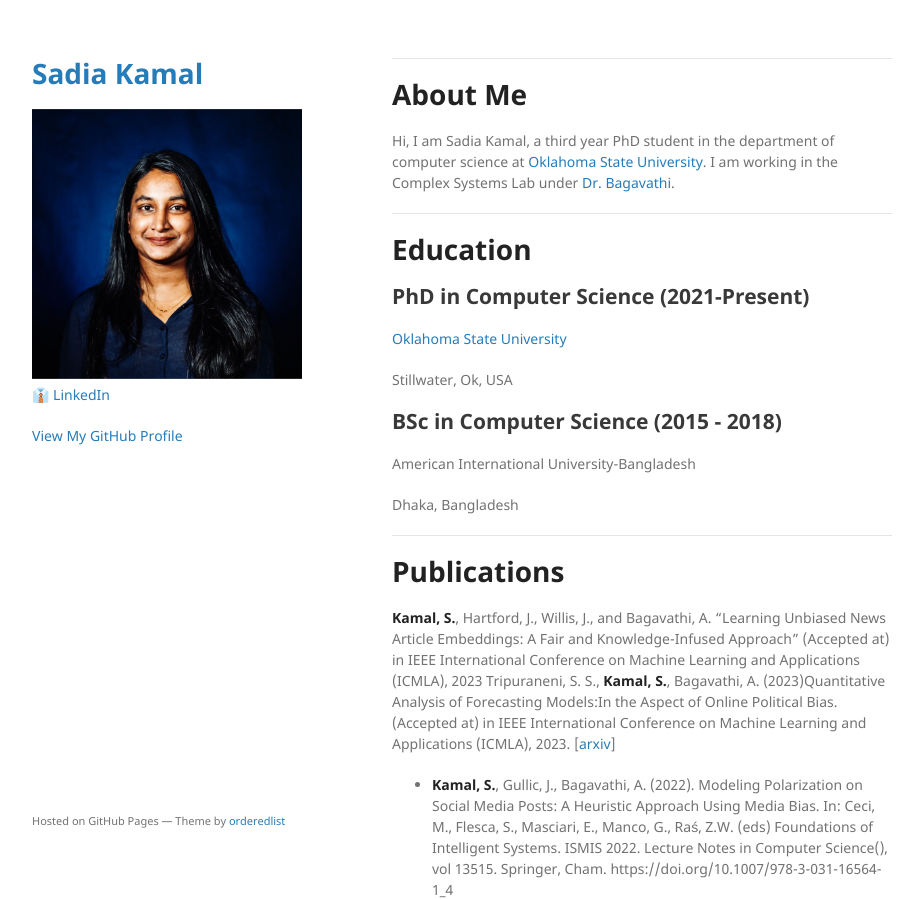
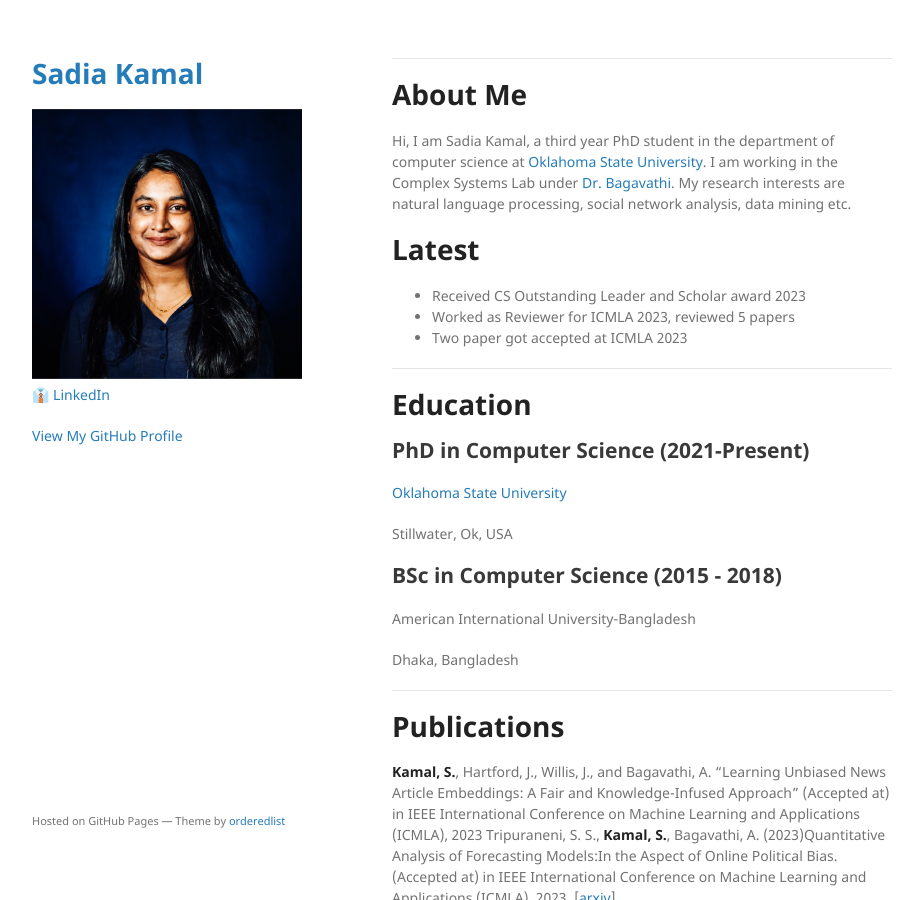
Before and after one commit to sadiakamal/sadiakamal.github.io, a Jekyll site: the page built from index.md, in a window 1280 px wide and 900 px high. Shown: the whole window, without its empty margins (178-1101 px from the left). Built offline with Jekyll 4.4.1, drawn with Linux system fonts in a browser that asks for light colours.

Commit message:
Update index.md

```diff
--- a/index.md
+++ b/index.md
@@ -7,7 +7,12 @@ layout: default
 
 # About Me
 
-Hi, I am Sadia Kamal, a third year PhD student in the department of computer science at [Oklahoma State University](https://go.okstate.edu). I am working in the Complex Systems Lab under [Dr. Bagavathi](https://arunkumar.okstate.edu).
+Hi, I am Sadia Kamal, a third year PhD student in the department of computer science at [Oklahoma State University](https://go.okstate.edu). I am working in the Complex Systems Lab under [Dr. Bagavathi](https://arunkumar.okstate.edu). My research interests are natural language processing, social network analysis, data mining etc.
+
+# Latest
+* Received CS Outstanding Leader and Scholar award 2023
+* Worked as Reviewer for ICMLA 2023, reviewed 5 papers
+* Two paper got accepted at ICMLA 2023
 
 
 ---
```
